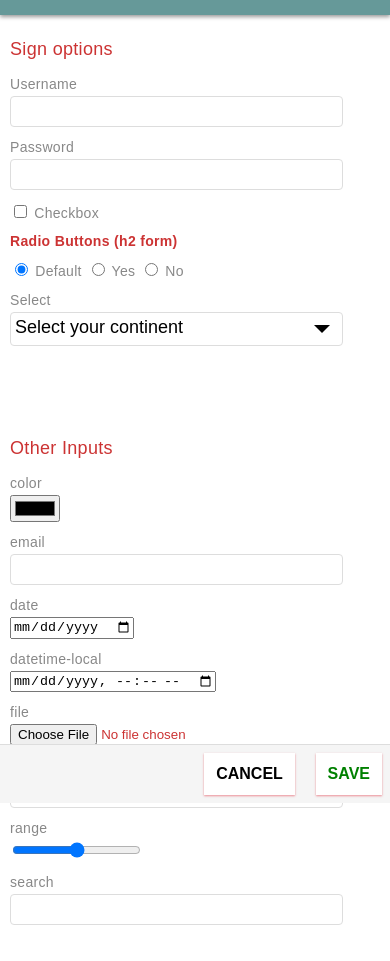
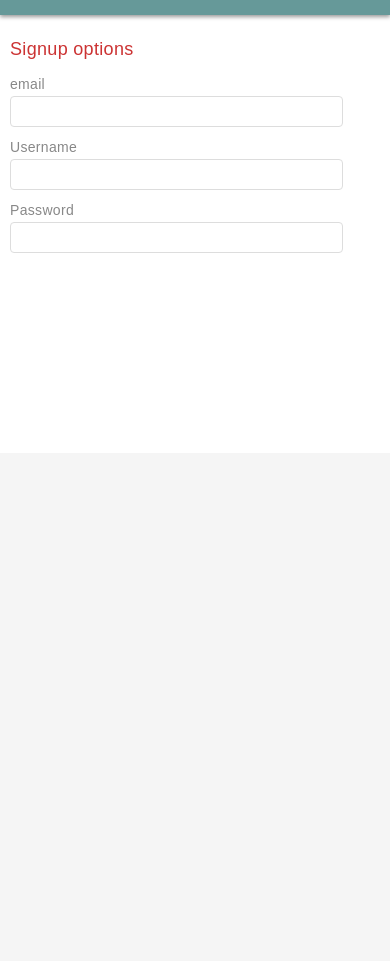
Before and after one commit to RhodesEventApp/RhodesEventApp, a website: page app/www/form/form.html in a window 390 px wide. Shown: the part 41-1002 px from the top of the page. After the commit the page ends 844 px from the top, so only its background shows below. Drawn offline with Linux system fonts and the light colour scheme; some packages are replaced by stand-ins of ours.

Commit message:
Streamlined profile page

```diff
--- a/app/www/form/form.html
+++ b/app/www/form/form.html
@@ -24,7 +24,10 @@
     <article>
         <form>
             <fieldset>
-                <legend>Sign options</legend>
+                <legend>Signup options</legend>
+
+                <label>email</label>
+                <input type="email">
 
                 <label>Username</label>
                 <input>
@@ -32,62 +35,62 @@
                     <label>Password</label>
                     <input type="password">
 
-                        <label><input type="checkbox"> Checkbox</label>
+<!--                        <label><input type="checkbox"> Checkbox</label>-->
+<!--                        -->
+<!--                        <h2>Radio Buttons (h2 form)</h2>-->
+<!--                        <label class="radio"><input name="gender" type="radio" checked="checked"> Default</label>-->
+<!--                        <label class="radio"><input name="gender" type="radio"> Yes</label>-->
+<!--                        <label class="radio"><input name="gender" type="radio"> No</label>-->
+<!--                        -->
+<!--                        <label>Select</label>-->
+<!--                        <select class="aeroSelect">-->
+<!--                            <option selected="selected">Select your continent-->
+<!--                                <option>Asia-->
+<!--                                    <option>Africa-->
+<!--                                        <option>Europe-->
+<!--                                            <option>North America-->
+<!--                                                <option>South America-->
+<!--                                                    <option>Australia-->
+<!--                                                        <option>Antarctica-->
+<!--                                                        </select>-->
+<!--                        -->
+<!--                    </fieldset>-->
 
-                        <h2>Radio Buttons (h2 form)</h2>
-                        <label class="radio"><input name="gender" type="radio" checked="checked"> Default</label>
-                        <label class="radio"><input name="gender" type="radio"> Yes</label>
-                        <label class="radio"><input name="gender" type="radio"> No</label>
+<!--            <fieldset>-->
+<!--                <legend>Other Inputs</legend>-->
+<!--                <label>color</label>-->
+<!--                <input type="color">-->
 
-                        <label>Select</label>
-                        <select class="aeroSelect">
-                            <option selected="selected">Select your continent
-                                <option>Asia
-                                    <option>Africa
-                                        <option>Europe
-                                            <option>North America
-                                                <option>South America
-                                                    <option>Australia
-                                                        <option>Antarctica
-                                                        </select>
+<!--                    <label>email</label>-->
+<!--                    <input type="email">-->
 
-                    </fieldset>
-
-            <fieldset>
-                <legend>Other Inputs</legend>
-                <label>color</label>
-                <input type="color">
-
-                    <label>email</label>
-                    <input type="email">
-
-                        <label>date</label>
-                        <input type="date">
-
-                            <label>datetime-local</label>
-                            <input type="datetime-local">
-
-                                <label>file</label>
-                                <input type="file">
-
-                                    <label>number</label>
-                                    <input type="number">
-
-                                        <label>range</label>
-                                        <input type="range">
-
-                                            <label>search</label>
-                                            <input type="search">
-
+<!--                        <label>date</label>-->
+<!--                        <input type="date">-->
+<!--                            -->
+<!--                            <label>datetime-local</label>-->
+<!--                            <input type="datetime-local">-->
+<!--                                -->
+<!--                                <label>file</label>-->
+<!--                                <input type="file">-->
+<!--                                    -->
+<!--                                    <label>number</label>-->
+<!--                                    <input type="number">-->
+<!--                                        -->
+<!--                                        <label>range</label>-->
+<!--                                        <input type="range">-->
+<!--                                            -->
+<!--                                            <label>search</label>-->
+<!--                                            <input type="search">-->
+<!--                                                -->
                                             </fieldset>
 
         </form>
     </article>
 
-    <footer class="form">
-        <button>Cancel</button>
-        <button class="main_action">Save</button>
-    </footer>
+<!--    <footer class="form">-->
+<!--        <button>Cancel</button>-->
+<!--        <button class="main_action">Save</button>-->
+<!--    </footer>-->
 
     <script type="text/javascript" src="../cordova.js"></script>
     <script type="text/javascript" src="../inc/Aerophane.js"></script>
```
